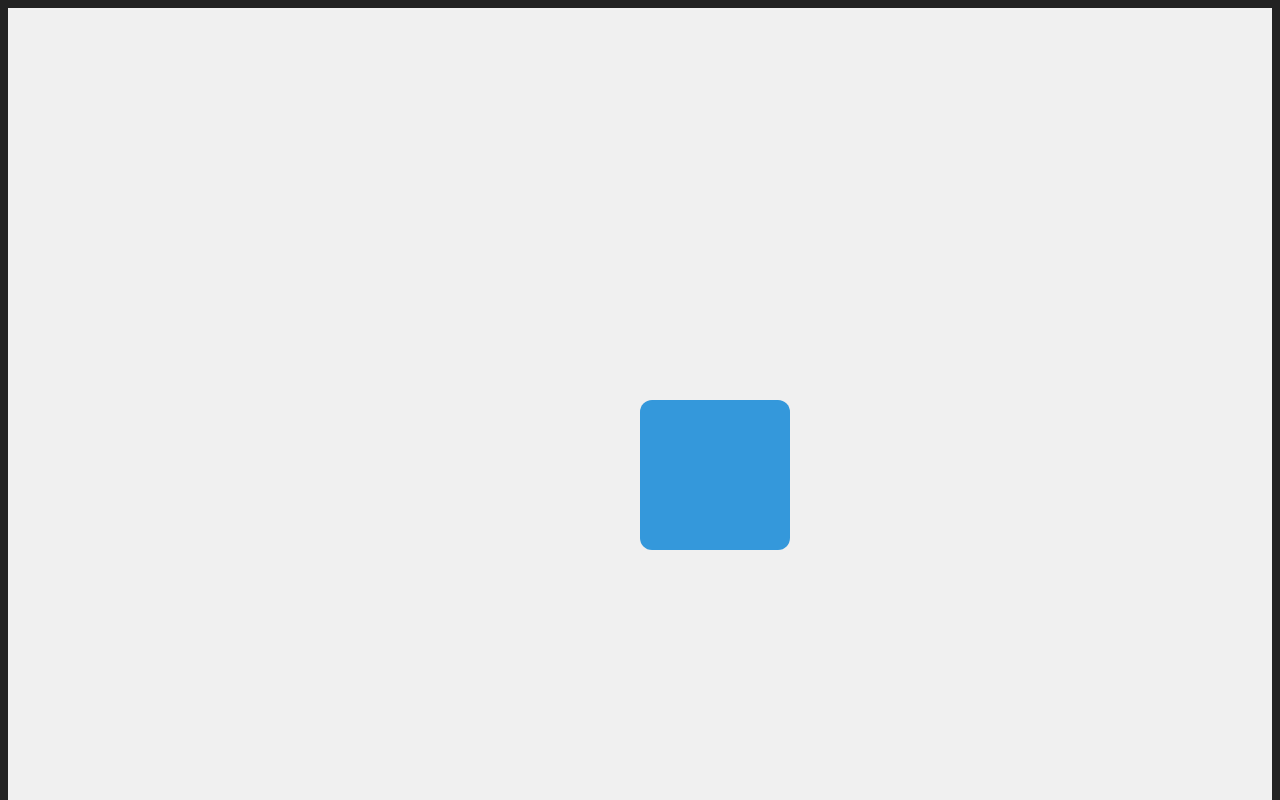
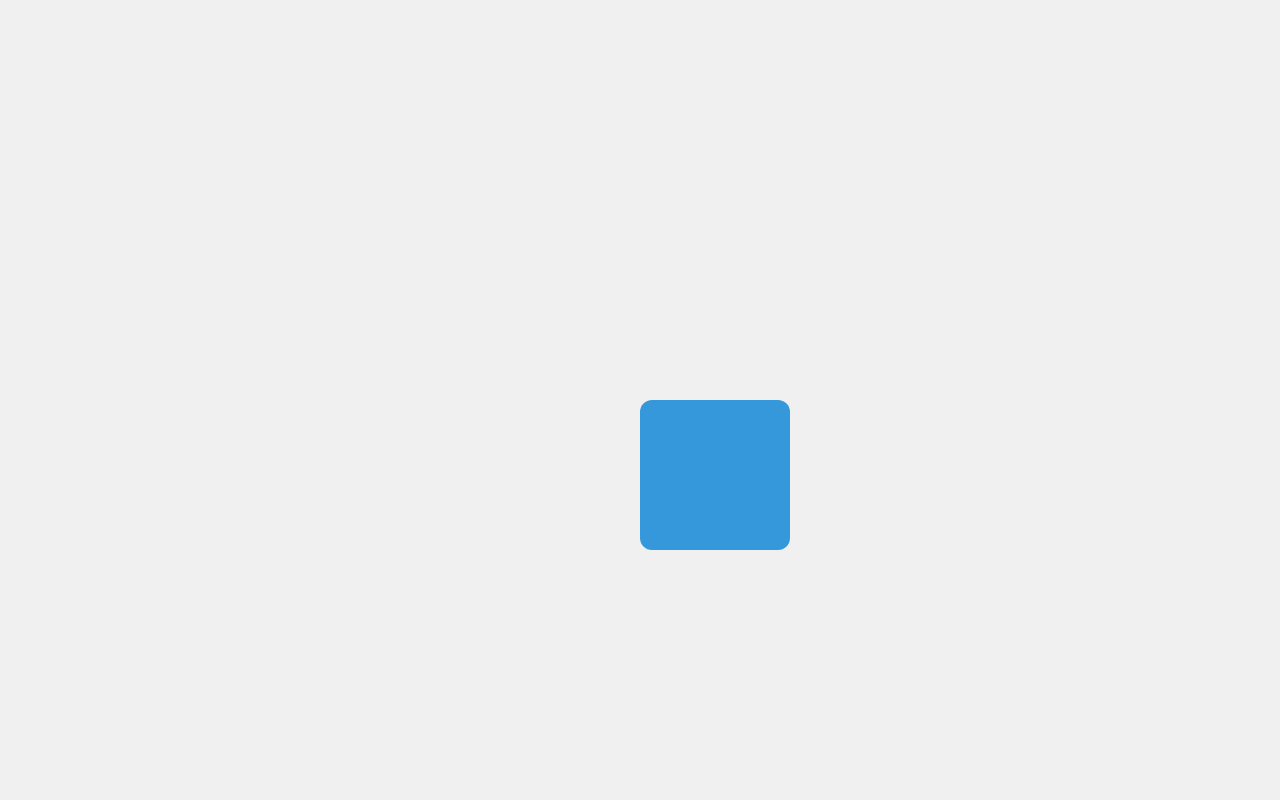
Before and after one commit to AshutoshRath1612/Portfolio, a Next.js app: page / in a window 1280 px wide. Shown: the top 800 px of the page. Built offline with nearby package versions, Linux system fonts and the light colour scheme.

Commit message:
Fixed overflow

```diff
--- a/src/app/globals.css
+++ b/src/app/globals.css
@@ -25,6 +25,14 @@
 
 body {
   background-color: var(--color-background);
+  overflow: auto;
+  margin: 0;
+  padding: 0;
+  -ms-overflow-style: none;
+}
+
+body::-webkit-scrollbar {
+  display: none;
 }
 
 /* button {
```
